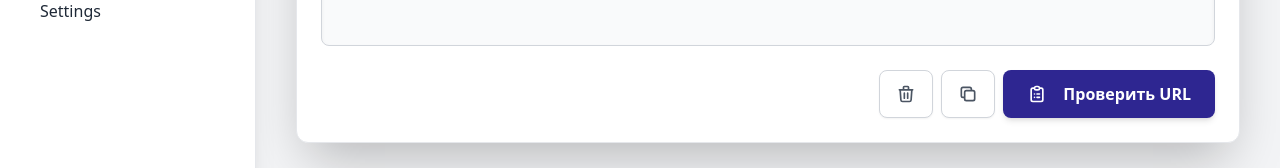
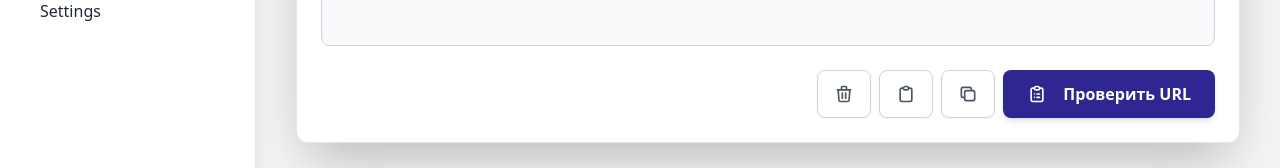
Before and after one commit to IlyaDevN/LaunchURLTest, a Next.js app: page / in a window 1280 px wide. Shown: the part 257-425 px from the top of the page. Built offline with nearby package versions, Linux system fonts and the light colour scheme.

Commit message:
ui: Add insert button

```diff
--- a/components/UrlCheckerForm.jsx
+++ b/components/UrlCheckerForm.jsx
@@ -23,16 +23,34 @@ const UrlCheckerForm = () => {
         const value = e.target.value;
         setUrlInput(value);
 
-        // Сбрасываем старые результаты при изменении ввода
         if (parsedParams || error) {
             setParsedParams(null);
             setError(null);
             setWarnings([]);
         }
 
-        // Пытаемся определить тип на лету
         const detected = detectUrlType(value);
         setValidationType(detected || '');
+    };
+
+    // === НОВЫЙ ОБРАБОТЧИК: ВСТАВИТЬ ИЗ БУФЕРА ===
+    const handlePaste = async () => {
+        try {
+            const text = await navigator.clipboard.readText();
+            if (text) {
+                setUrlInput(text);
+                // Сбрасываем старые результаты
+                setParsedParams(null);
+                setError(null);
+                setWarnings([]);
+
+                // Сразу определяем тип вставленной ссылки
+                const detected = detectUrlType(text);
+                setValidationType(detected || '');
+            }
+        } catch (err) {
+            console.error('Не удалось прочитать буфер обмена:', err);
+        }
     };
 
     // === ГЛАВНЫЙ ОБРАБОТЧИК ===
@@ -46,8 +64,6 @@ const UrlCheckerForm = () => {
             return;
         }
 
-        // Если тип не определился автоматически при вводе (например, ссылка кривая), пробуем еще раз
-        // или выдаем ошибку, если urlTypeDetector вернул null.
         let currentType = validationType;
         if (!currentType) {
             currentType = detectUrlType(urlInput);
@@ -105,7 +121,6 @@ const UrlCheckerForm = () => {
         }
     };
 
-    // Вспомогательная функция для получения красивого лейбла
     const getTypeLabel = () => {
         switch (validationType) {
             case 'prodLaunchURLValidation':
@@ -130,12 +145,10 @@ const UrlCheckerForm = () => {
             <div className="flex flex-col space-y-4 p-6 bg-white rounded-xl shadow-2xl border border-gray-200">
                 <div className="flex flex-col space-y-4">
 
-                    {/* Поле ввода */}
                     <textarea
                         rows="4"
                         placeholder="Вставьте ссылку сюда (Launch URL или Round Details)..."
                         value={urlInput}
-                        // Используем новый обработчик
                         onChange={handleInputChange}
                         onKeyDown={handleKeyDown}
                         className={`w-full px-4 py-3 text-gray-900 bg-gray-50 border ${error ? 'border-red-500' : (warnings.length > 0 ? 'border-yellow-500' : 'border-gray-300')} rounded-lg
@@ -143,23 +156,20 @@ const UrlCheckerForm = () => {
                                 transition duration-150 ease-in-out text-sm md:text-base resize-none min-h-[6rem] shadow-inner`}
                     />
 
-                    {/* === ПАНЕЛЬ УПРАВЛЕНИЯ (Бейдж слева + Кнопки справа) === */}
                     <div className="flex flex-col sm:flex-row justify-between items-center gap-3 pt-2">
 
-                        {/* ЛЕВЫЙ УГОЛ: Бейдж типа ссылки (появляется автоматически) */}
                         <div className="w-full sm:w-auto h-10 flex items-center">
                             {typeLabel ? (
                                 <span className={`px-4 py-2 rounded-lg text-sm font-bold border ${typeLabel.color} animate-fade-in w-full sm:w-auto text-center shadow-sm`}>
                                     {typeLabel.text}
                                 </span>
                             ) : (
-                                // Пустой блок, чтобы кнопки справа не прыгали, или текст-подсказка
                                 urlInput && <span className="text-gray-400 text-sm italic animate-pulse">Определение типа...</span>
                             )}
                         </div>
 
-                        {/* ПРАВЫЙ УГОЛ: Кнопки */}
                         <div className="flex w-full sm:w-auto gap-2 justify-end">
+                            {/* Очистить */}
                             <button
                                 type="button"
                                 onClick={handleClear}
@@ -171,6 +181,19 @@ const UrlCheckerForm = () => {
                                 </svg>
                             </button>
 
+                            {/* === НОВАЯ КНОПКА: ВСТАВИТЬ === */}
+                            <button
+                                type="button"
+                                onClick={handlePaste}
+                                className="flex items-center justify-center gap-2 px-4 py-2 bg-white text-gray-600 border border-gray-300 font-medium rounded-lg shadow-sm hover:bg-gray-50 hover:text-blue-600 hover:border-blue-300 transition-all focus:outline-none"
+                                title="Вставить из буфера"
+                            >
+                                <svg xmlns="http://www.w3.org/2000/svg" className="h-5 w-5" fill="none" viewBox="0 0 24 24" stroke="currentColor">
+                                    <path strokeLinecap="round" strokeLinejoin="round" strokeWidth={2} d="M9 5H7a2 2 0 00-2 2v12a2 2 0 002 2h10a2 2 0 002-2V7a2 2 0 00-2-2h-2M9 5a2 2 0 002 2h2a2 2 0 002-2M9 5a2 2 0 012-2h2a2 2 0 012 2" />
+                                </svg>
+                            </button>
+
+                            {/* Копировать */}
                             <button
                                 type="button"
                                 onClick={handleCopy}
@@ -182,13 +205,13 @@ const UrlCheckerForm = () => {
                                         <path strokeLinecap="round" strokeLinejoin="round" strokeWidth={2} d="M5 13l4 4L19 7" />
                                     </svg>
                                 ) : (
-                                // Правильная иконка (два квадрата)
                                     <svg xmlns="http://www.w3.org/2000/svg" className="h-5 w-5" fill="none" viewBox="0 0 24 24" stroke="currentColor">
                                         <path strokeLinecap="round" strokeLinejoin="round" strokeWidth={2} d="M8 16H6a2 2 0 01-2-2V6a2 2 0 012-2h8a2 2 0 012 2v2m-6 12h8a2 2 0 002-2v-8a2 2 0 00-2-2h-8a2 2 0 00-2 2v8a2 2 0 002 2z" />
                                     </svg>
                                 )}
                             </button>
 
+                            {/* Проверить */}
                             <button
                                 type="button"
                                 onClick={handleCheckUrl}
```
Lines whose indentation alone changed are shown as unchanged.
